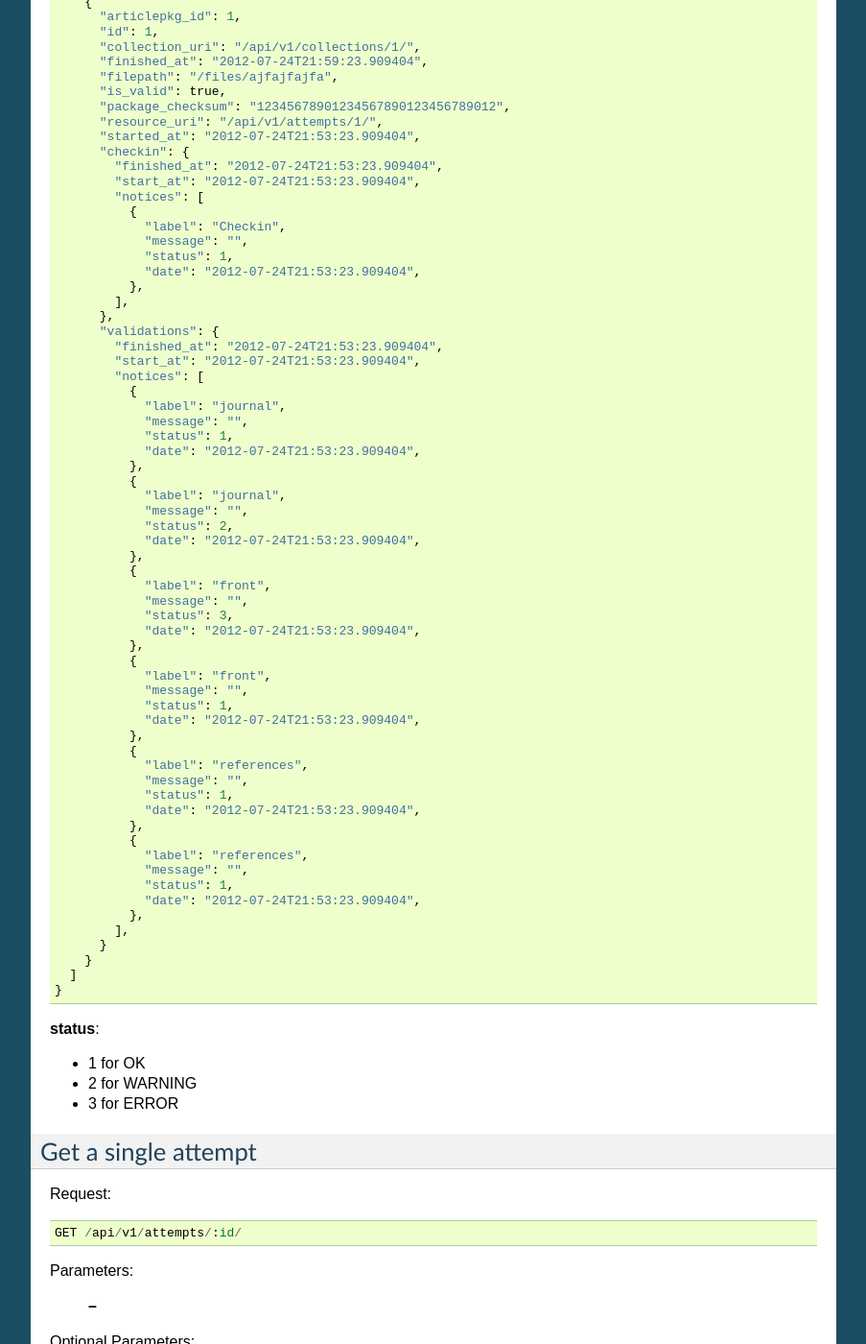
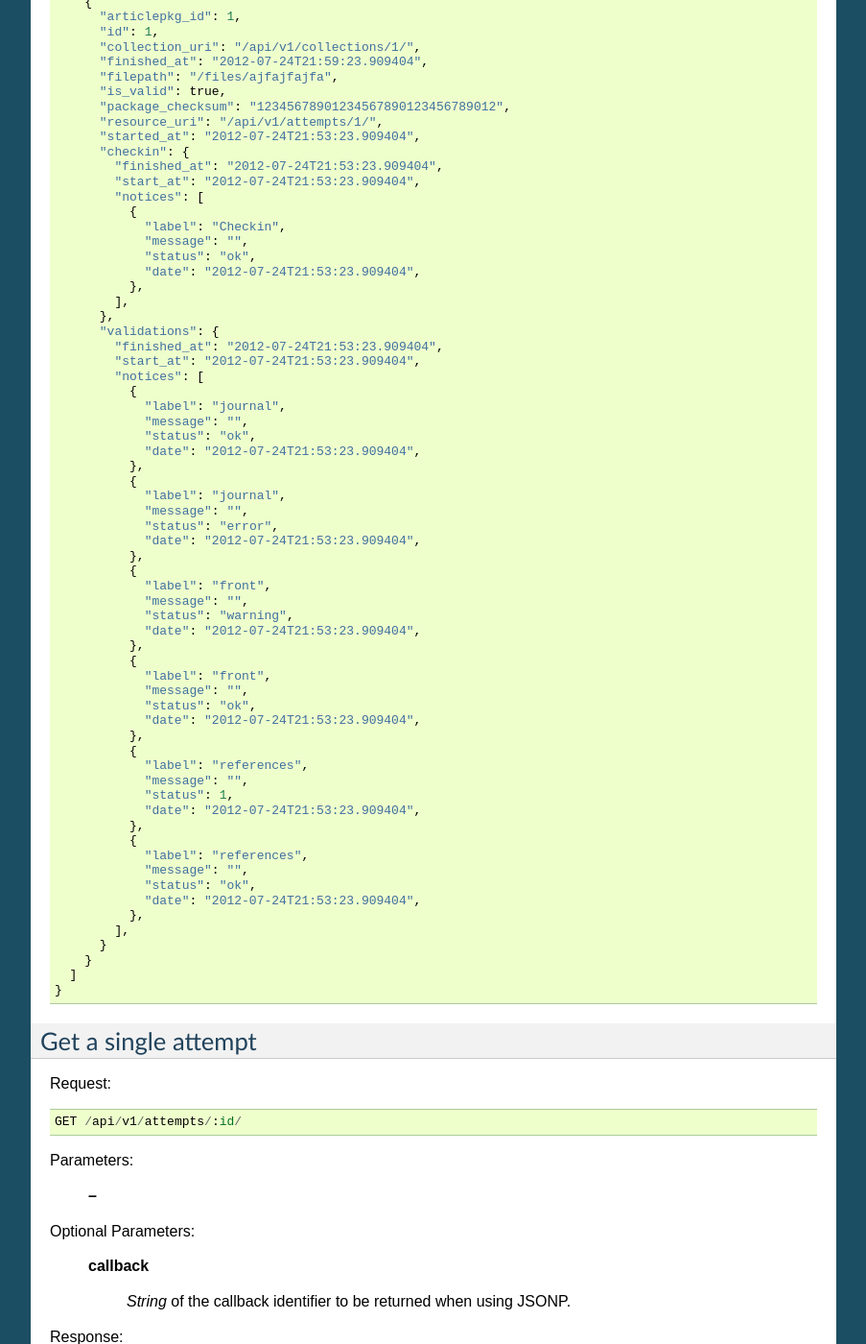
Before and after one commit to scieloorg/balaio, a Sphinx documentation site: the page built from docs/dev/attempts-api.rst, in a window 1280 px wide and 1400 px high, scrolled down 896 px. Shown: the whole window at 96% size, without its empty margins (198-1101 px from the left). Built offline with Sphinx 7.4.7, drawn with Linux system fonts in a browser that asks for light colours; some of the changed text lies outside the part shown.

Commit message:
status in notice is String, instead of number

```diff
--- a/docs/dev/attempts-api.rst
+++ b/docs/dev/attempts-api.rst
@@ -64,7 +64,7 @@ Response::
             {
               "label": "Checkin",
               "message": "",
-              "status": 1,
+              "status": "ok",
               "date": "2012-07-24T21:53:23.909404",
             },
           ],
@@ -76,25 +76,25 @@ Response::
             {
               "label": "journal",
               "message": "",
-              "status": 1,
+              "status": "ok",
               "date": "2012-07-24T21:53:23.909404",
             },
             {
               "label": "journal",
               "message": "",
-              "status": 2,
+              "status": "error",
               "date": "2012-07-24T21:53:23.909404",
             },
             {
               "label": "front",
               "message": "",
-              "status": 3,
+              "status": "warning",
               "date": "2012-07-24T21:53:23.909404",
             },
             {
               "label": "front",
               "message": "",
-              "status": 1,
+              "status": "ok",
               "date": "2012-07-24T21:53:23.909404",
             },
             {
@@ -106,7 +106,7 @@ Response::
             {
               "label": "references",
               "message": "",
-              "status": 1,
+              "status": "ok",
               "date": "2012-07-24T21:53:23.909404",
             },
           ],
@@ -115,11 +115,6 @@ Response::
     ]
   }
 
-**status**:
-
-* 1 for OK
-* 2 for WARNING
-* 3 for ERROR
 
 
 Get a single attempt
@@ -158,7 +153,7 @@ Response::
         {
           "label": "Checkin",
           "message": "",
-          "status": 1,
+          "status": "ok",
           "date": "2012-07-24T21:53:23.909404",
         },
       ],
@@ -170,37 +165,37 @@ Response::
         {
           "label": "journal",
           "message": "",
-          "status": 1,
+          "status": "ok",
           "date": "2012-07-24T21:53:23.909404",
         },
         {
           "label": "journal",
           "message": "",
-          "status": 2,
+          "status": "error",
           "date": "2012-07-24T21:53:23.909404",
         },
         {
           "label": "front",
           "message": "",
-          "status": 3,
+          "status": "warning",
           "date": "2012-07-24T21:53:23.909404",
         },
         {
           "label": "front",
           "message": "",
-          "status": 1,
+          "status": "ok",
           "date": "2012-07-24T21:53:23.909404",
         },
         {
           "label": "references",
           "message": "",
-          "status": 1,
+          "status": "ok",
           "date": "2012-07-24T21:53:23.909404",
         },
         {
           "label": "references",
           "message": "",
-          "status": 1,
+          "status": "ok",
           "date": "2012-07-24T21:53:23.909404",
         },
       ],
```
